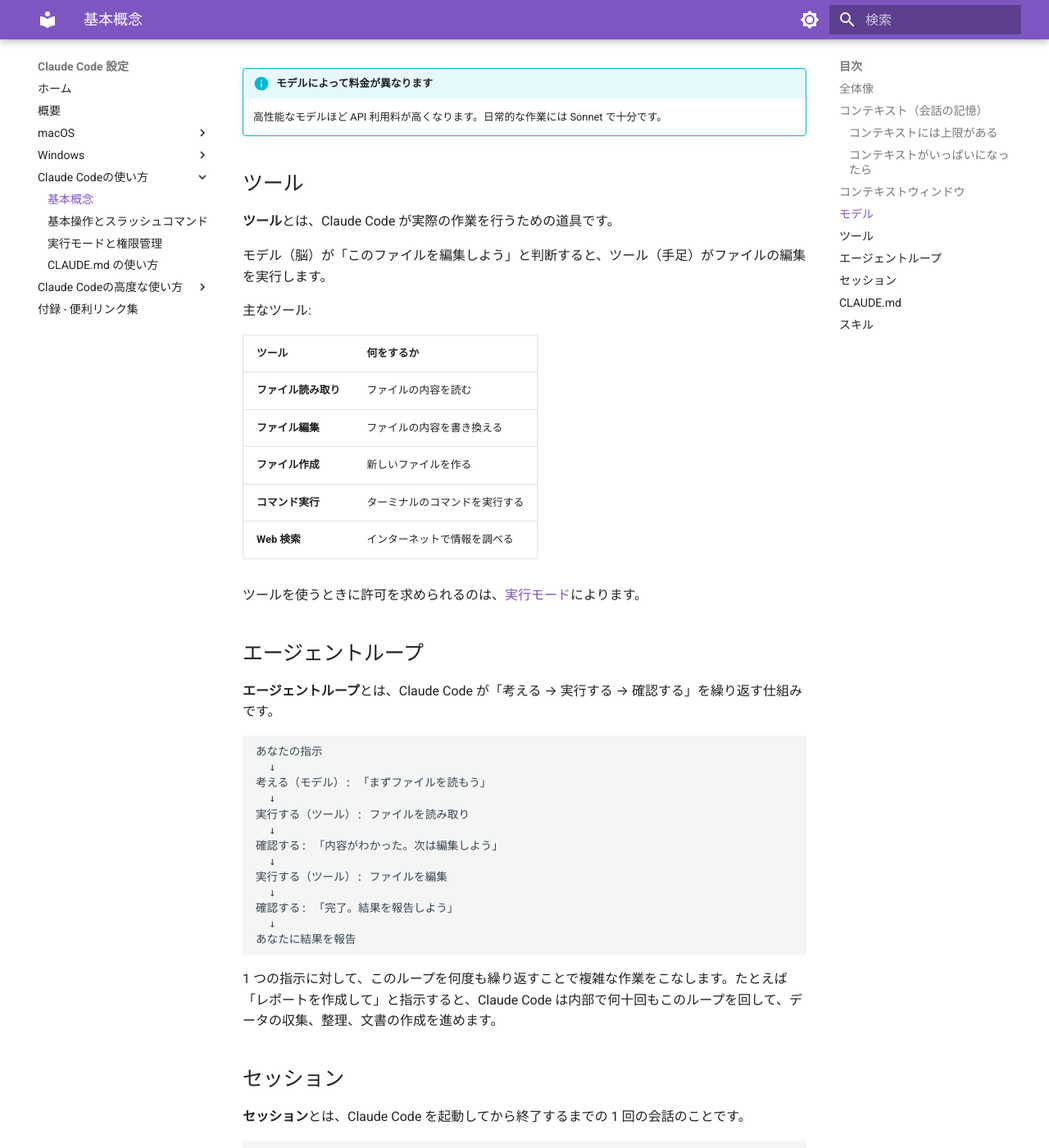
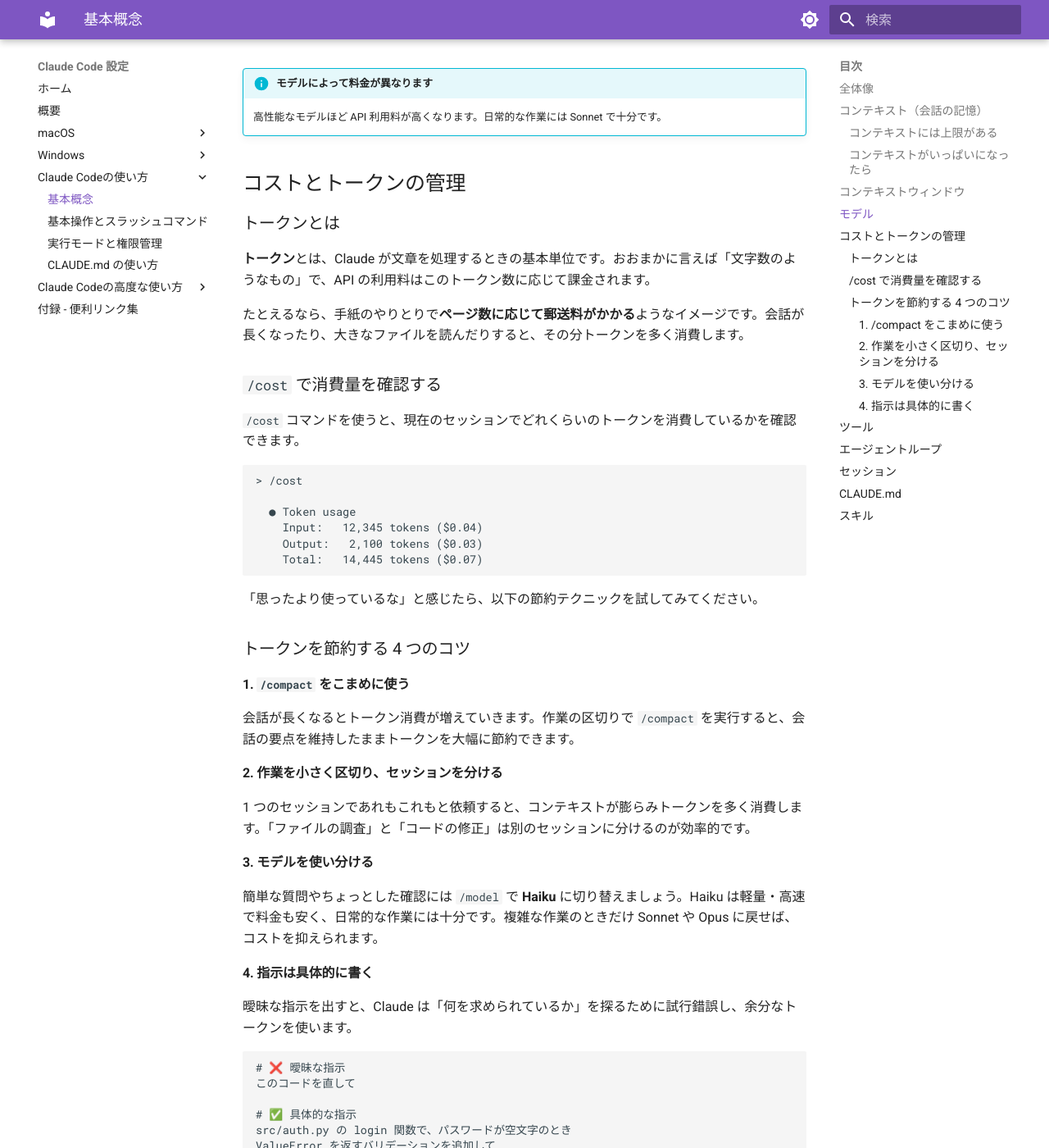
Before and after one commit to hdknr/claude-code-setup, an MkDocs documentation site: the page built from docs/usage/concepts.md, in a window 1280 px wide and 1400 px high, scrolled down 2555 px. Shown: the whole window at 82% size. Built offline with MkDocs 1.6.1 and Material for MkDocs 9.7.7, drawn with Linux system fonts in a browser that asks for light colours; some of the changed text lies outside the part shown.

Commit message:
トークン節約Tipsとトークン最適化ガイドを追加
- concepts.md にコスト管理セクション（トークンの概念、/cost の使い方、節約の4つのコツ）を追加
- advanced-token-management.md を新規作成（MCP トークンコスト問題、CLI 優先アプローチ、Tool Search、実践チェックリスト）
- mkdocs.yml の nav に新規ページを追加

Co-Authored-By: Claude Opus 4.6 <noreply@anthropic.com>

````diff
--- a/docs/usage/concepts.md
+++ b/docs/usage/concepts.md
@@ -70,6 +70,59 @@ Claude Code が一度に覚えていられる情報には**上限（コンテキ
 !!! info "モデルによって料金が異なります"
     高性能なモデルほど API 利用料が高くなります。日常的な作業には Sonnet で十分です。
 
+## コストとトークンの管理
+
+### トークンとは
+
+**トークン**とは、Claude が文章を処理するときの基本単位です。おおまかに言えば「文字数のようなもの」で、API の利用料はこのトークン数に応じて課金されます。
+
+たとえるなら、手紙のやりとりで**ページ数に応じて郵送料がかかる**ようなイメージです。会話が長くなったり、大きなファイルを読んだりすると、その分トークンを多く消費します。
+
+### `/cost` で消費量を確認する
+
+`/cost` コマンドを使うと、現在のセッションでどれくらいのトークンを消費しているかを確認できます。
+
+```
+> /cost
+
+  ● Token usage
+    Input:   12,345 tokens ($0.04)
+    Output:   2,100 tokens ($0.03)
+    Total:   14,445 tokens ($0.07)
+```
+
+「思ったより使っているな」と感じたら、以下の節約テクニックを試してみてください。
+
+### トークンを節約する 4 つのコツ
+
+#### 1. `/compact` をこまめに使う
+
+会話が長くなるとトークン消費が増えていきます。作業の区切りで `/compact` を実行すると、会話の要点を維持したままトークンを大幅に節約できます。
+
+#### 2. 作業を小さく区切り、セッションを分ける
+
+1 つのセッションであれもこれもと依頼すると、コンテキストが膨らみトークンを多く消費します。「ファイルの調査」と「コードの修正」は別のセッションに分けるのが効率的です。
+
+#### 3. モデルを使い分ける
+
+簡単な質問やちょっとした確認には `/model` で **Haiku** に切り替えましょう。Haiku は軽量・高速で料金も安く、日常的な作業には十分です。複雑な作業のときだけ Sonnet や Opus に戻せば、コストを抑えられます。
+
+#### 4. 指示は具体的に書く
+
+曖昧な指示を出すと、Claude は「何を求められているか」を探るために試行錯誤し、余分なトークンを使います。
+
+```
+# ❌ 曖昧な指示
+このコードを直して
+
+# ✅ 具体的な指示
+src/auth.py の login 関数で、パスワードが空文字のとき
+ValueError を返すバリデーションを追加して
+```
+
+!!! tip "上級者向け: MCP とトークンの関係"
+    MCP サーバーを多数接続すると、スキーマ定義だけでトークンを大量に消費することがあります。詳しくは [トークン最適化](advanced-token-management.md) を参照してください。
+
 ## ツール
 
 **ツール**とは、Claude Code が実際の作業を行うための道具です。
--- a/mkdocs.yml
+++ b/mkdocs.yml
@@ -37,6 +37,7 @@ nav:
     - CLAUDE.md の使い方: usage/claude-md.md
   - Claude Codeの高度な使い方:
     - 拡張機能: usage/advanced-extensions.md
+    - トークン最適化: usage/advanced-token-management.md
   - 付録 - 便利リンク集: appendix-links.md
 
 markdown_extensions:
````
Also changed, not shown: docs/usage/advanced-token-management.md (added, +120 -0 lines).
